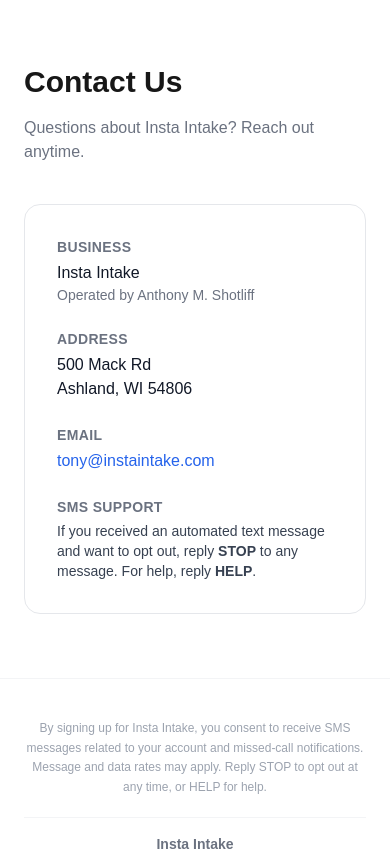
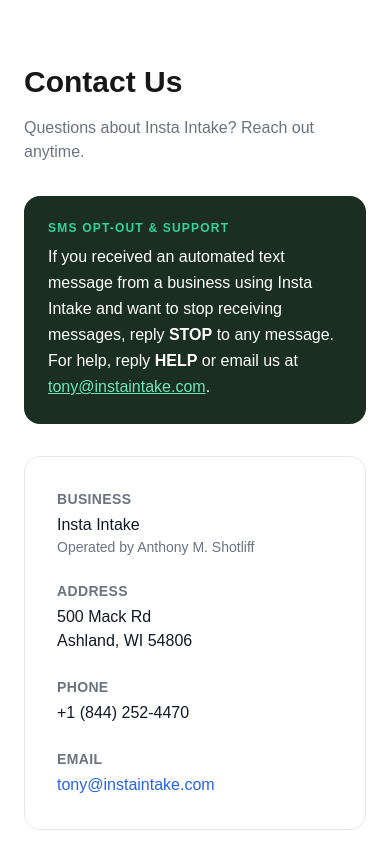
Before and after one commit to TonyShotliff/garage-door-leads, a Next.js app: page /contact in a window 390 px wide. Shown: the top 851 px of the page. Built offline with nearby package versions, Linux system fonts and the light colour scheme.

Commit message:
Promote SMS opt-out notice to prominent highlighted box on /contact, add business phone number

```diff
--- a/src/app/contact/page.tsx
+++ b/src/app/contact/page.tsx
@@ -2,7 +2,18 @@
   return (
     <div className="max-w-2xl mx-auto px-6 py-16">
       <h1 className="text-3xl font-bold mb-4">Contact Us</h1>
-      <p className="text-gray-500 mb-10">Questions about Insta Intake? Reach out anytime.</p>
+      <p className="text-gray-500 mb-8">Questions about Insta Intake? Reach out anytime.</p>
+
+      <div className="bg-[#1A2E22] text-white rounded-2xl p-6 mb-8">
+        <p className="text-xs font-semibold uppercase tracking-widest text-emerald-400 mb-2">SMS Opt-Out &amp; Support</p>
+        <p className="text-base leading-relaxed">
+          If you received an automated text message from a business using Insta Intake and want to stop receiving messages,
+          reply <strong>STOP</strong> to any message. For help, reply <strong>HELP</strong> or email us at{" "}
+          <a href="mailto:tony@instaintake.com" className="underline text-emerald-300 hover:text-white">
+            tony@instaintake.com
+          </a>.
+        </p>
+      </div>
 
       <div className="bg-white border border-gray-200 rounded-2xl p-8 space-y-6">
         <div>
@@ -20,15 +31,13 @@
         </div>
 
         <div>
-          <h2 className="text-sm font-semibold text-gray-500 uppercase tracking-wide mb-1">Email</h2>
-          <a href="mailto:tony@instaintake.com" className="text-blue-600 hover:underline">tony@instaintake.com</a>
+          <h2 className="text-sm font-semibold text-gray-500 uppercase tracking-wide mb-1">Phone</h2>
+          <a href="tel:+18442524470" className="text-gray-900 font-medium hover:underline">+1 (844) 252-4470</a>
         </div>
 
         <div>
-          <h2 className="text-sm font-semibold text-gray-500 uppercase tracking-wide mb-1">SMS Support</h2>
-          <p className="text-gray-700 text-sm">
-            If you received an automated text message and want to opt out, reply <strong>STOP</strong> to any message. For help, reply <strong>HELP</strong>.
-          </p>
+          <h2 className="text-sm font-semibold text-gray-500 uppercase tracking-wide mb-1">Email</h2>
+          <a href="mailto:tony@instaintake.com" className="text-blue-600 hover:underline">tony@instaintake.com</a>
         </div>
       </div>
     </div>
```
